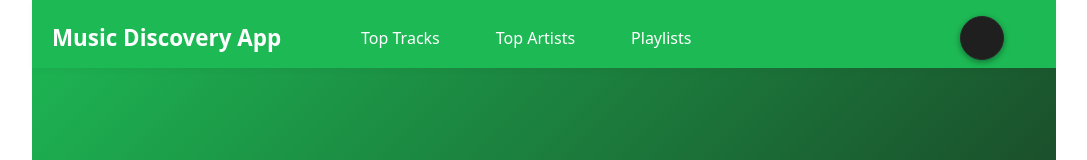
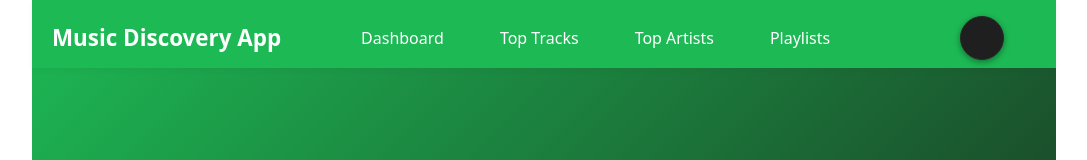
Before and after one commit to Wbdgdz/music-discovery-app, a React (Vite) app: page / in a window 1280 px wide. Shown: the top 160 px of the page, without its empty margins (96-1183 px from the left). Built offline with nearby package versions, Linux system fonts and the light colour scheme; no server answers.

Commit message:
feat: ✨ add dashboard link to main navigation

```diff
--- a/src/components/MainNav/MainNav.jsx
+++ b/src/components/MainNav/MainNav.jsx
@@ -19,6 +19,7 @@ function NavItem({ to, children }) {
 }
 
 // Links for main navigation items
+const DashboardLink = () => <NavItem to="/dashboard">Dashboard</NavItem>;
 const TopTracksLink = () => <NavItem to="/top-tracks">Top Tracks</NavItem>;
 const TopArtistsLink = () => <NavItem to="/top-artists">Top Artists</NavItem>;
 const PlaylistsLink = () => <NavItem to="/playlists">Playlists</NavItem>;
@@ -76,6 +77,7 @@ export default function MainNav() {
   return (
     <div className="main-nav-wrapper">
       <nav className="layout-nav main-nav-flex">
+        <DashboardLink />
         <TopTracksLink />
         <TopArtistsLink />
         <PlaylistsLink />
```
